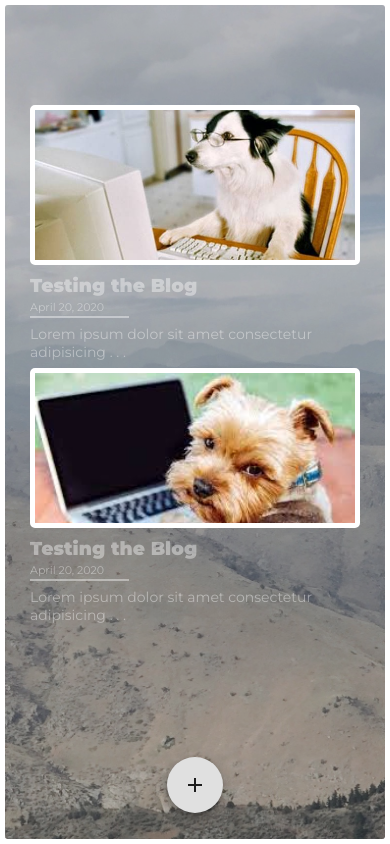
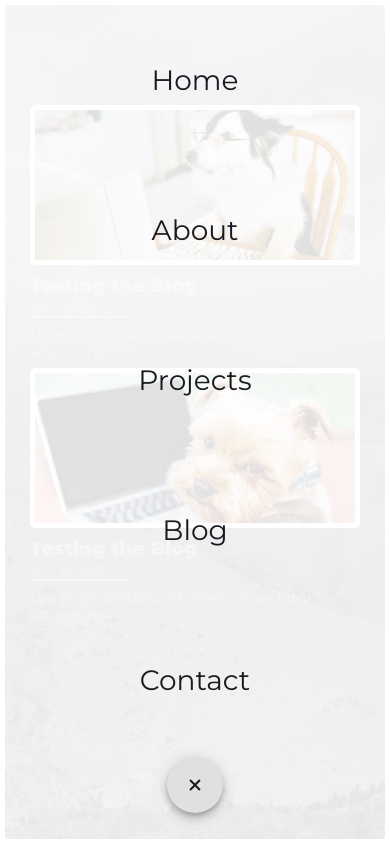
Before and after one commit to robpwatkins/robpwatkins, a React (Create React App) app: page /blog in a window 390 px wide. Both pictures are taken after a click on the button 195 px from the left and 784 px from the top of the page. Built offline with nearby package versions, Linux system fonts and the light colour scheme.

Commit message:
now that is a good days work. got the mobile nav completely working with Link doing its thang.

```diff
--- a/src/App.js
+++ b/src/App.js
@@ -7,7 +7,7 @@ import Projects from './components/Projects';
 import Blog from './components/Blog';
 import Contact from './components/Contact';
 import FabNav from './components/FabNav';
-import { BrowserRouter as Router, Route } from 'react-router-dom';
+import { BrowserRouter as Router, Switch, Route } from 'react-router-dom';
 
 function App() {
   return (
@@ -16,11 +16,13 @@ function App() {
         <div className="background-img">
           <div className="overlay">
             <Nav />
-            <Route exact path="/" component={Home} />
-            <Route path="/about" component={About} />
-            <Route path="/projects" component={Projects} />
-            <Route path="/blog" component={Blog} />
-            <Route path="/contact" component={Contact} />
+            <Switch>
+              <Route exact path="/" component={Home} />
+              <Route path="/about" component={About} />
+              <Route path="/projects" component={Projects} />
+              <Route path="/blog" component={Blog} />
+              <Route path="/contact" component={Contact} />
+            </Switch>
             <FabNav />
           </div>
         </div>
--- a/src/components/Blog.js
+++ b/src/components/Blog.js
@@ -7,42 +7,42 @@ import DogBlogger4 from '../img/DogBlogger4.jpeg';
 
 const Blog = () => {
   return (
-    <div class="blog-container">
-      <div class="blog-box blog-box1">
+    <div className="blog-container">
+      <div className="blog-box blog-box1">
         <a href="https://medium.com/@robpwatkins/test-portfolio-blog-50d83b856c92">
           <img src={DogBlogger1} alt="" />
         </a>
         <h3>Testing the Blog</h3>
         <p>April 20, 2020</p>
         <hr />
-        <p class="preview-text">Lorem ipsum dolor sit amet consectetur adipisicing . . .</p>
+        <p className="preview-text">Lorem ipsum dolor sit amet consectetur adipisicing . . .</p>
       </div>
-      <div class="blog-box blog-box2">
+      <div className="blog-box blog-box2">
         <a href="https://medium.com/@robpwatkins/test-portfolio-blog-50d83b856c92">
           <img src={DogBlogger2} alt="" />
         </a>
         <h3>Testing the Blog</h3>
         <p>April 20, 2020</p>
         <hr />
-        <p class="preview-text">Lorem ipsum dolor sit amet consectetur adipisicing . . .</p>
+        <p className="preview-text">Lorem ipsum dolor sit amet consectetur adipisicing . . .</p>
       </div>
-      <div class="blog-box blog-box3">
+      <div className="blog-box blog-box3">
         <a href="https://medium.com/@robpwatkins/test-portfolio-blog-50d83b856c92">
           <img src={DogBlogger3} alt="" />
         </a>
         <h3>Testing the Blog</h3>
         <p>April 20, 2020</p>
         <hr />
-        <p class="preview-text">Lorem ipsum dolor sit amet consectetur adipisicing . . .</p>
+        <p className="preview-text">Lorem ipsum dolor sit amet consectetur adipisicing . . .</p>
       </div>
-      <div class="blog-box blog-box4">
+      <div className="blog-box blog-box4">
         <a href="https://medium.com/@robpwatkins/test-portfolio-blog-50d83b856c92">
           <img src={DogBlogger4} alt="" />
         </a>
         <h3>Testing the Blog</h3>
         <p>April 20, 2020</p>
         <hr />
-        <p class="preview-text">Lorem ipsum dolor sit amet consectetur adipisicing . . .</p>
+        <p className="preview-text">Lorem ipsum dolor sit amet consectetur adipisicing . . .</p>
       </div>
     </div>
   )
--- a/src/components/FabNav.css
+++ b/src/components/FabNav.css
@@ -8,20 +8,32 @@
   height: 15%;
   justify-content: center;
   align-items: center;
+  z-index: 2;
+}
+
+.fabby {
+  z-index: 2;
+}
+
+.plusSign {
+  color: #181A20;
+  /* transition: transform .5s ease-in-out; */
 }
 
 .background {
   position: absolute;
   bottom: 0;
   width: 100%;
+  flex-direction: flex-start;
   /* height: 0%; */
   background: var(--nav-bg-opaque);
   transition: height .175s ease-in-out;
+  z-index: 1;
 }
 
 .background ul {
-  display: none;
   flex-direction: column;
   width: 100%;
-  color: black;
+  height: 90%;
+  font-size: 28px;
 }
--- a/src/components/FabNav.js
+++ b/src/components/FabNav.js
@@ -2,26 +2,31 @@ import React from 'react';
 import { Fab } from '@material-ui/core';
 import Add from '@material-ui/icons/Add';
 import './FabNav.css';
+import { Link } from 'react-router-dom';
 
 class FabNav extends React.Component {
   state = {
     clicked: false,
     height: '0',
-    display: 'none'
+    display: 'none',
+    transform: 'none'
   }
 
   handleClick = () => {
+    const newClicked = !this.state.clicked;
+    newClicked ?
       this.setState({
-      clicked: !this.state.clicked
-    })
-    this.state.clicked ?
-      this.setState({
-        height: "100%",
-        display: "flex"
+        height: '100%',
+        display: 'flex',
+        transform: 'rotate(45deg)'
       }) :
       this.setState({
-        height: "0",
-        display: "none"
+        height: '0',
+        display: 'none',
+        transform: 'none'
+      })
+    this.setState({
+      clicked: newClicked
     })
   }
 
@@ -32,15 +37,30 @@ class FabNav extends React.Component {
           style={{height: `${this.state.height}`}}>
           <ul
             style={{display: `${this.state.display}`}}>
+            <Link onClick={this.handleClick} to="/">
               <li className="home">Home</li>
+            </Link>
+            <Link onClick={this.handleClick} to="/about">
               <li className="about">About</li>
+            </Link>
+            <Link onClick={this.handleClick} to="/projects">
               <li className="projects">Projects</li>
+            </Link>
+            <Link onClick={this.handleClick} to="/blog">
               <li className="blog">Blog</li>
+            </Link>
+            <Link onClick={this.handleClick} to="/contact">
               <li className="contact">Contact</li>
+            </Link>
           </ul>
         </div>
-        <Fab onClick={this.handleClick}>
-          <Add />
+        <Fab className="fabby" onClick={this.handleClick}>
+          <Add className="plusSign"
+            style={{
+              transform: `${this.state.transform}`,
+              transition: "transform .175s ease-in-out"
+            }}
+          />
         </Fab>
       </div>
     )
--- a/src/components/Nav.css
+++ b/src/components/Nav.css
@@ -20,20 +20,15 @@ ul {
   list-style-type: none;
 }
 
-ul .contact {
-  color: white;
+li {
+  cursor: pointer;
+}
+
+nav li:hover {
   transform: scale(1.25);
 }
 
 a {
   text-decoration: none;
-  color: white;
+  color: #181A20;
 }
-
-li {
-  cursor: pointer;
-}
-
-li:hover {
-  transform: scale(1.25);
-}
--- a/src/components/Nav.js
+++ b/src/components/Nav.js
@@ -1,15 +1,26 @@
 import React from 'react';
 import './Nav.css';
+import { Link } from 'react-router-dom';
 
 const Nav = () => {
   return (
     <nav>
       <ul>
-        <li className="home">Home</li>
-        <li className="about">About</li>
-        <li className="projects">Projects</li>
-        <li className="blog">Blog</li>
-        <li className="contact">Contact</li>
+        <Link to="/">
+          <li className="home">Home</li>
+        </Link>
+        <Link to="/about">
+          <li className="about">About</li>
+        </Link>
+        <Link to="/projects">
+          <li className="projects">Projects</li>
+        </Link>
+        <Link to="/blog">
+          <li className="blog">Blog</li>
+        </Link>
+        <Link to="/contact">
+          <li className="contact">Contact</li>
+        </Link>
       </ul>
     </nav>
   )
```
Lines whose indentation alone changed are shown as unchanged.
